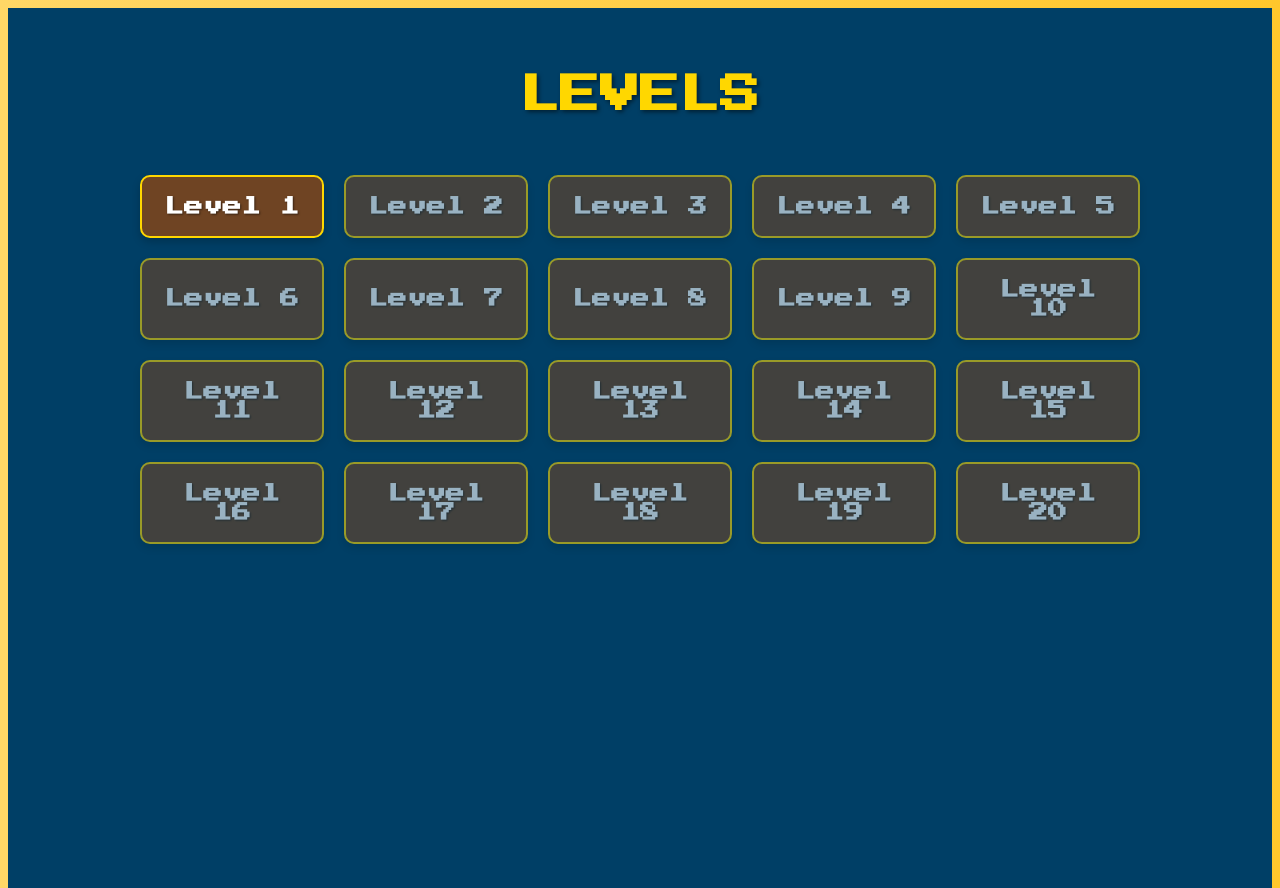
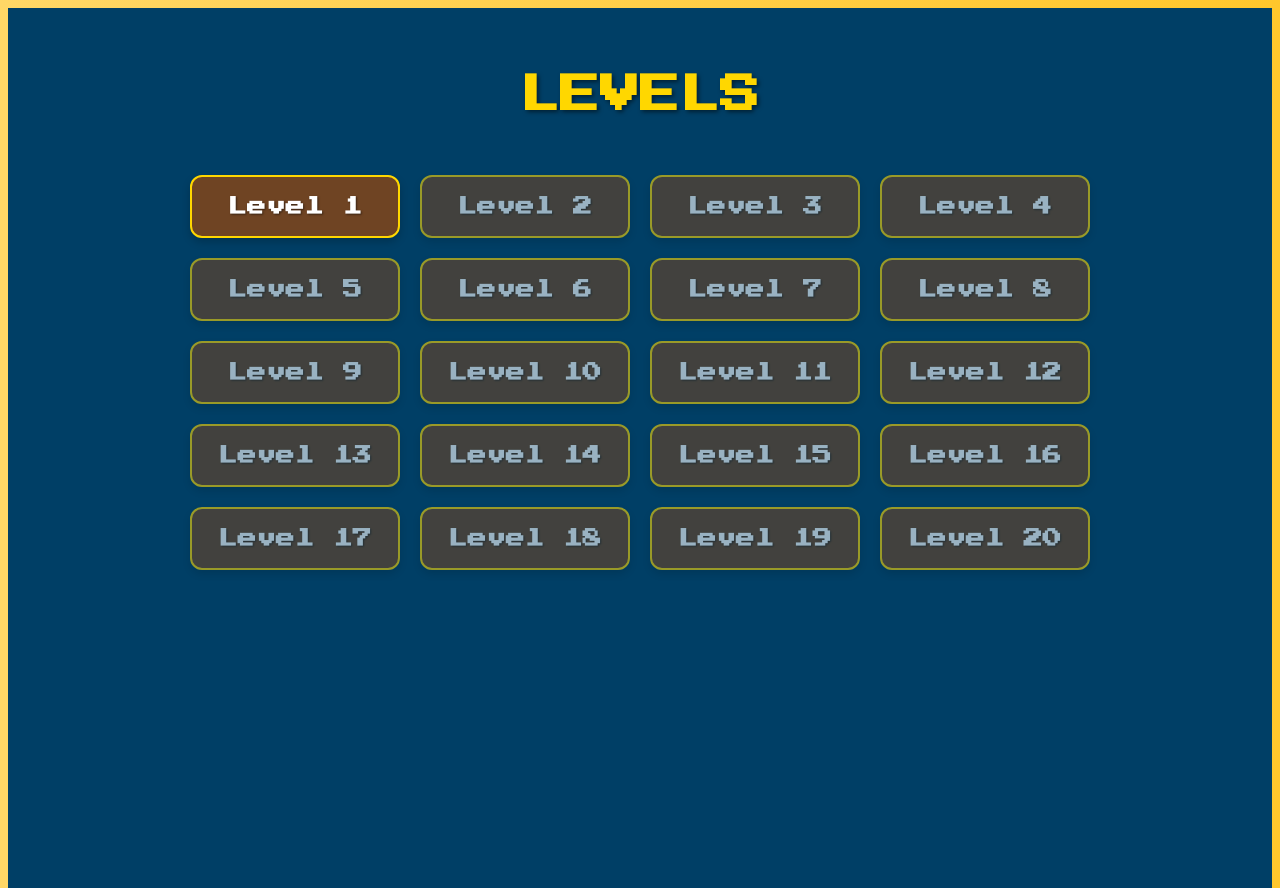
Before and after one commit to riyaahlawat/Sphoorthy-Treasure-Hunt, a React (Create React App) app in the folder frontend/: page /levels-page in a window 1280 px wide. Built offline with nearby package versions, Linux system fonts and the light colour scheme; a web font is replaced by a local one.

Commit message:
Updated LevelsPage.js

```diff
--- a/frontend/src/components/LevelsPage.js
+++ b/frontend/src/components/LevelsPage.js
@@ -66,27 +66,30 @@ const styles = {
   },
   levelsGrid: {
     display: "grid",
-    gridTemplateColumns: "repeat(5, 1fr)",
+    gridTemplateColumns: "repeat(4, 1fr)", // Reduce from 5 to 3 columns
     gap: "20px",
-    maxWidth: "1000px",
+    maxWidth: "900px",
     width: "100%",
     padding: "20px",
-  },
-  levelButton: {
-    padding: "20px",
+},
+levelButton: {
+    padding: "20px 20px", // Increase width by adding more padding
     fontSize: "1.2rem",
-    borderRadius: "10px",
+    minWidth: "180px", // Ensure buttons are wider
+    borderRadius: "12px",
     backgroundColor: "rgba(139, 69, 19, 0.8)",
     border: "2px solid #FFD700",
     color: "white",
     fontWeight: "bold",
+    textAlign: "center",
     transition: "transform 0.2s ease",
     textShadow: "1px 1px 2px rgba(0,0,0,0.5)",
     boxShadow: "0 4px 8px rgba(0,0,0,0.2)",
     "&:hover": {
       transform: "scale(1.05)",
     },
-  },
+},
+
 };
 
 export default LevelsPage;
```
